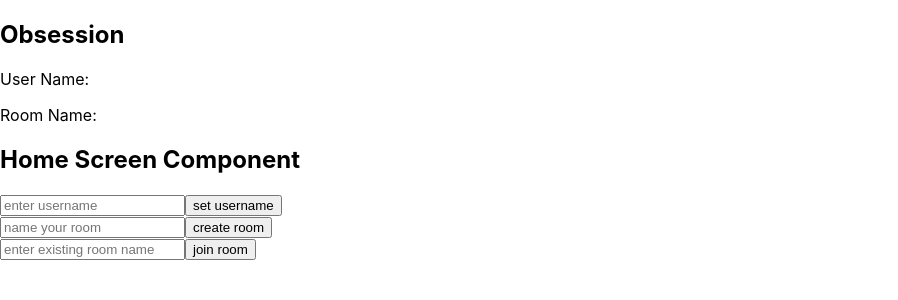
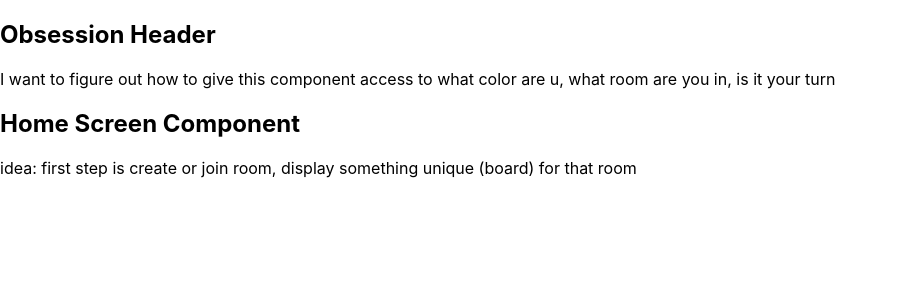
Before and after one commit to haley-r/obsession-2, a React (Create React App) app: page / in a window 1280 px wide. Shown: the top 300 px of the page, without its empty margins (0-898 px from the left). Built offline with nearby package versions, Linux system fonts and the light colour scheme; no server answers.

Commit message:
save point

```diff
--- a/public/index.html
+++ b/public/index.html
@@ -24,7 +24,7 @@
       work correctly both with client-side routing and a non-root public URL.
       Learn how to configure a non-root public URL by running `npm run build`.
     -->
-    <title>React App</title>
+    <title>OBSESSION</title>
   </head>
   <body>
     <noscript>You need to enable JavaScript to run this app.</noscript>
--- a/src/components/App/App.js
+++ b/src/components/App/App.js
@@ -43,7 +43,21 @@ function App() {
     }
   }
 
+
+    // client.onopen = () => {
+    //   console.log('ws client connected in App.js')
+    // }
+    // client.onmessage = (event) => {
+    //   console.log('message received in App.js is: ', event.data);
+    // }
+    // client.onclose = () => {
+    //   console.log('disconnected')
+    //   setClient(new WebSocket(URL))  // automatically try to reconnect
+    // }
+
   useEffect(() => {
+    console.log('useEffect is being called');
+
     client.onopen = () => {
       console.log('ws client connected in App.js')
     }
@@ -54,20 +68,24 @@ function App() {
       console.log('disconnected')
       setClient(new WebSocket(URL))  // automatically try to reconnect
     }
-  });
+  }, []);//note the []!!!! is important! it is second arg
+  // the array lists state values that have to change in order for
+  // *this* useEffect to process on re-renders
 
   return (
     <div className="App">
         <div className="Header">
-          <h2>Obsession</h2>
-          <p>User Name: </p>
-          <p>Room Name:</p>
+          <h2>Obsession Header</h2>
+          <p>I want to figure out how to give this component access to what color are u, what room are you in, is it your turn</p>
+          {/* <p>User Name: </p>
+          <p>Room Name:</p> */}
         </div>
 
         <div className="HomeScreen">
           <h2>Home Screen Component</h2>
-              <div>
-                <input type="text" placeholder="enter username" value={usernameInput} onChange={(event) => setUsernameInput(event.target.value)} />
+              {/* <div>
+                <input type="text" placeholder="enter username" value={usernameInput}
+                        onChange={(event) => setUsernameInput(event.target.value)} />
                 <button onClick={(event) => makeUser(event, usernameInput)}>set username</button>
               </div>
               <div>
@@ -77,7 +95,7 @@ function App() {
               <div>
                 <input type="text" placeholder="enter existing room name" value={joinRoomInput} onChange={(event) => setJoinRoomInput(event.target.value)} />
                 <button onClick={() => joinRoom(joinRoomInput)}>join room</button>
-              </div>
+              </div> */}
         </div>
 
 
@@ -88,6 +106,8 @@ function App() {
           {currentRoom &&
             <GameBoard />
           } */}
+
+      <p>idea: first step is create or join room, display something unique (board) for that room</p>
     </div>
   );
 }
--- a/src/gameContext.js
+++ b/src/gameContext.js
@@ -7,3 +7,9 @@ const GameContext = React.createContext({})
 export const GameContextProvider = GameContext.Provider
 
 export default GameContext
+
+
+
+// things to keep in store:
+// player (client) status- in a room or nah?
+// state of the game board (all the game boards?)
```
Also changed, not shown: 2 other files (tests, documents, lock files or other folders).
